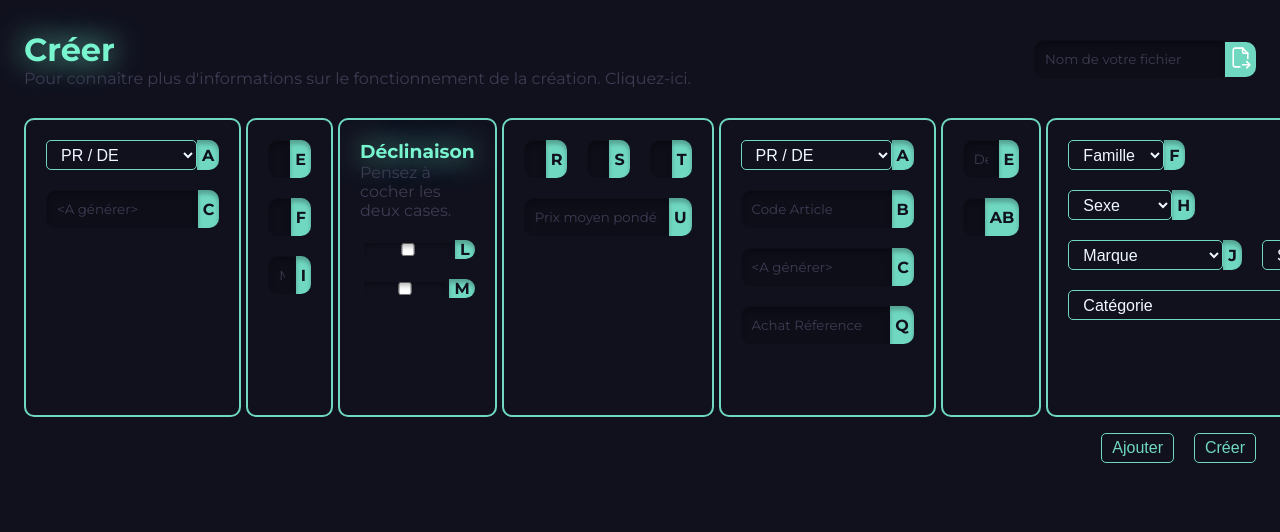
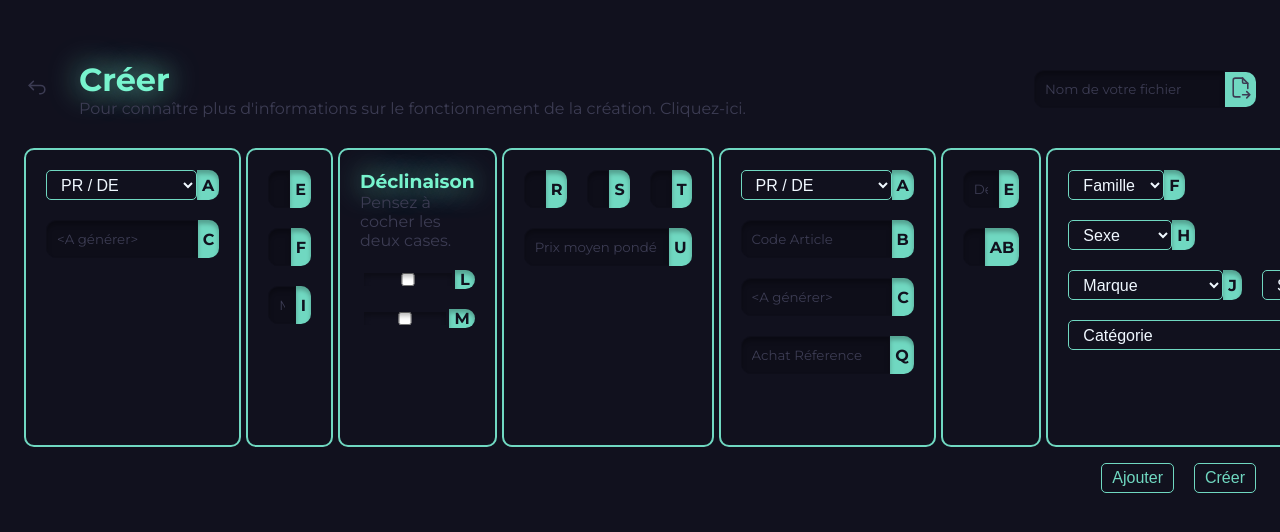
Before and after one commit to SQTZ/Voose-app, a React (Vite) app: page /create in a window 1280 px wide. Shown: the top 532 px of the page. Built offline with nearby package versions, Linux system fonts and the light colour scheme.

Commit message:
Added Router

```diff
--- a/package.json
+++ b/package.json
@@ -13,6 +13,7 @@
     "@tauri-apps/api": "^1.5.2",
     "react": "^18.2.0",
     "react-dom": "^18.2.0",
+    "react-router-dom": "^6.21.2",
     "typeface-montserrat": "^1.1.13"
   },
   "devDependencies": {
--- a/src/App.jsx
+++ b/src/App.jsx
@@ -1,12 +1,16 @@
-import SelectedDP from './components/selection_dp';
+import React from 'react';
+import { Link } from 'react-router-dom';
+
+import './styles.css';
 
 function App() {
 
 
   return (
     <div className="container">
+      <h1>Welcome back!</h1>
 
-      <SelectedDP />
+      <Link to="/create">Aller sur la Création</Link>
     </div>
   );
 }
--- a/src/components/selection_dp.jsx
+++ b/src/components/selection_dp.jsx
@@ -102,6 +102,7 @@ function SelectionDP() {
         const lastTwoDigits = annee.length > 2 ? annee.substring(annee.length - 2) : annee;
 
         newInputSets[index].codeArticle = event.target.value + marque + lastTwoDigits;
+        newInputSets[index].selectedOptionTypeProduct = event.target.value;
         setInputSets(newInputSets);
     };
 
@@ -120,6 +121,7 @@ function SelectionDP() {
         const lastTwoDigits = event.target.value.length > 2 ? event.target.value.substring(event.target.value.length - 2) : event.target.value;
 
         newInputSets[index].codeArticle = typeProduct + marque + lastTwoDigits;
+        newInputSets[index].selectedOptionAnnee = event.target.value;
         setInputSets(newInputSets);
     };
 
@@ -133,7 +135,7 @@ function SelectionDP() {
         const marqueText = selectedMarqueObj ? selectedMarqueObj.text : '';
 
         // Mise à jour de la marque dans l'état
-        newInputSets[index].selectedOptionMarque = briefValue;
+        newInputSets[index].selectedOptionMarque = event.target.value;
 
         // Mise à jour du codeArticle
         const typeProduct = newInputSets[index].selectedOptionTypeProduct || '';
@@ -144,7 +146,6 @@ function SelectionDP() {
         // Préfixer la désignation avec le texte de la marque
         const currentDesignation = newInputSets[index].designation || '';
         newInputSets[index].designation = marqueText + " - " + currentDesignation;
-        newInputSets[index].selectedOptionMarque = event.target.value;
 
         setInputSets(newInputSets);
     };
@@ -204,16 +205,25 @@ function SelectionDP() {
         <div>
             <div className='flexing'>
                 <div className='container-text'>
+                    <div>
+                        <a href='/'><svg xmlns="http://www.w3.org/2000/svg" class="icon icon-tabler icon-tabler-arrow-back-up" width="25" height="25" viewBox="0 0 24 24" stroke-width="1.5" stroke="#3C3C53" fill="none" stroke-linecap="round" stroke-linejoin="round">
+                            <path stroke="none" d="M0 0h24v24H0z" fill="none" />
+                            <path d="M9 14l-4 -4l4 -4" />
+                            <path d="M5 10h11a4 4 0 1 1 0 8h-1" />
+                        </svg></a>
+                    </div>
+                    <div>
                         <h1>Créer</h1>
                         <p>Pour connaître plus d'informations sur le fonctionnement de la création. Cliquez-ici.</p>
+                    </div>
                 </div>
 
                 <div>
                     <form>
                         <div className='flexing'>
                             <input type="text" id="name_file" placeholder='Nom de votre fichier'></input>
-            <div className='box-export'><svg xmlns="http://www.w3.org/2000/svg" class="icon icon-tabler icon-tabler-file-export" width="25" height="25" viewBox="0 0 24 24" stroke-width="1.5" stroke="white" fill="none" stroke-linecap="round" stroke-linejoin="round">
-  <path stroke="none" d="M0 0h24v24H0z" fill="none"/>
+                            <div className='box-export'><svg xmlns="http://www.w3.org/2000/svg" class="icon icon-tabler icon-tabler-file-export" width="25" height="25" viewBox="0 0 24 24" stroke-width="1.5" stroke="#3C3C53" fill="none" stroke-linecap="round" stroke-linejoin="round">
+                                <path stroke="none" d="M0 0h24v24H0z" fill="none" />
                                 <path d="M14 3v4a1 1 0 0 0 1 1h4" />
                                 <path d="M11.5 21h-4.5a2 2 0 0 1 -2 -2v-14a2 2 0 0 1 2 -2h7l5 5v5m-5 6h7m-3 -3l3 3l-3 3" />
                             </svg></div>
@@ -227,7 +237,7 @@ function SelectionDP() {
                         {inputSets.length > 1 && (
                             <button type="button" onClick={() => removeInputSet(index)}>
                                 <svg xmlns="http://www.w3.org/2000/svg" class="icon icon-tabler icon-tabler-trash" width="30" height="30" viewBox="0 0 24 24" stroke-width="1.5" stroke="#70D8C1" fill="none" stroke-linecap="round" stroke-linejoin="round">
-  <path stroke="none" d="M0 0h24v24H0z" fill="none"/>
+                                    <path stroke="none" d="M0 0h24v24H0z" fill="none" />
                                     <path d="M4 7l16 0" />
                                     <path d="M10 11l0 6" />
                                     <path d="M14 11l0 6" />
--- /dev/null
+++ b/src/create.jsx
@@ -0,0 +1,14 @@
+import SelectedDP from './components/selection_dp';
+
+function Create() {
+
+
+  return (
+    <div className="container">
+
+      <SelectedDP />
+    </div>
+  );
+}
+
+export default Create;
--- a/src/main.jsx
+++ b/src/main.jsx
@@ -1,10 +1,19 @@
 import React from "react";
-import ReactDOM from "react-dom/client";
+import ReactDOM from "react-dom";
+import { BrowserRouter, Route, Routes } from "react-router-dom"; // Importez les composants appropriés de react-router-dom
+
 import App from "./App";
+import Create from "./create";
+
 import "./styles.css";
 
 ReactDOM.createRoot(document.getElementById("root")).render(
   <React.StrictMode>
-    <App />
+    <BrowserRouter>
+      <Routes> {/* Utilisez le composant Routes pour définir vos routes */}
+        <Route path="/" element={<App />} />
+        <Route path="/create" element={<Create />} />
+      </Routes>
+    </BrowserRouter>
   </React.StrictMode>,
 );
--- a/src/styles.css
+++ b/src/styles.css
@@ -5,6 +5,9 @@ body {
 
 .container-text {
     margin: 30px 0;
+    display: flex;
+    align-items: center;
+    gap: 30px;
 }
 
 .container-text h1 {
@@ -89,7 +92,7 @@ form input:focus {
     border: 1px solid #70d8c1;
 }
 
-input:focus{
+input:focus {
     outline: none;
 }
 
@@ -154,6 +157,13 @@ p {
     color: #3C3C53;
 }
 
+h1 {
+    color: #78F4CE;
+    text-shadow: 0px 0px 30px #78F4CE;
+    font-family: Montserrat;
+    margin: 0;
+}
+
 .box input {
     width: 100%;
 }
@@ -172,3 +182,7 @@ span {
     padding: 3px;
     border-radius: 0px 10px 10px 0px;
 }
+
+.container {
+    margin: 30px 0px;
+}
```
Also changed, not shown: 1 other file (tests, documents, lock files or other folders). Lines whose indentation alone changed are shown as unchanged.
